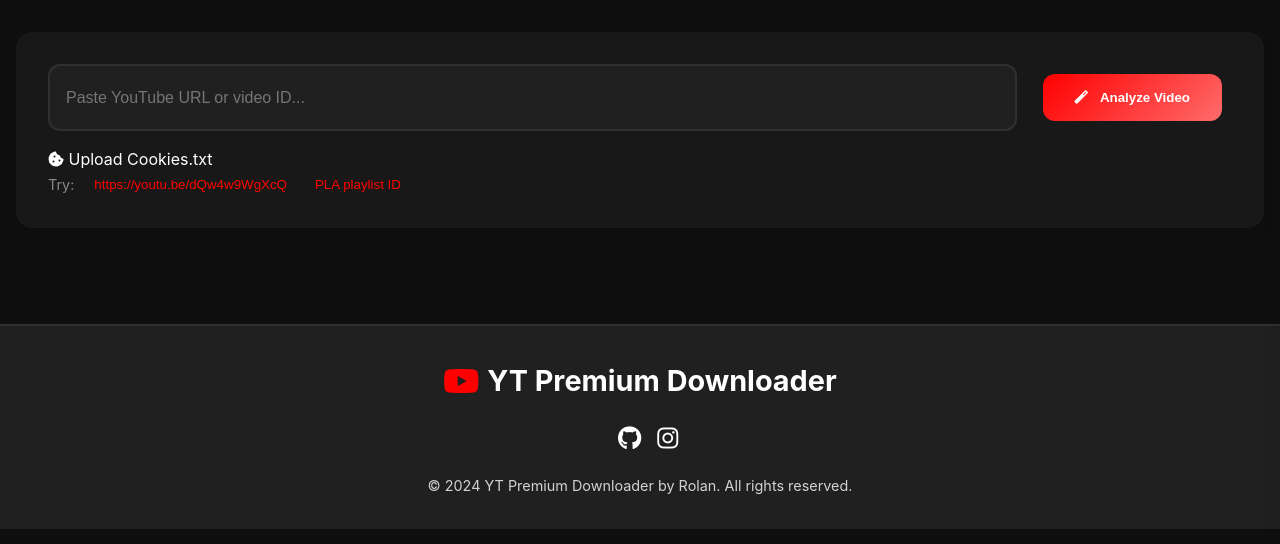
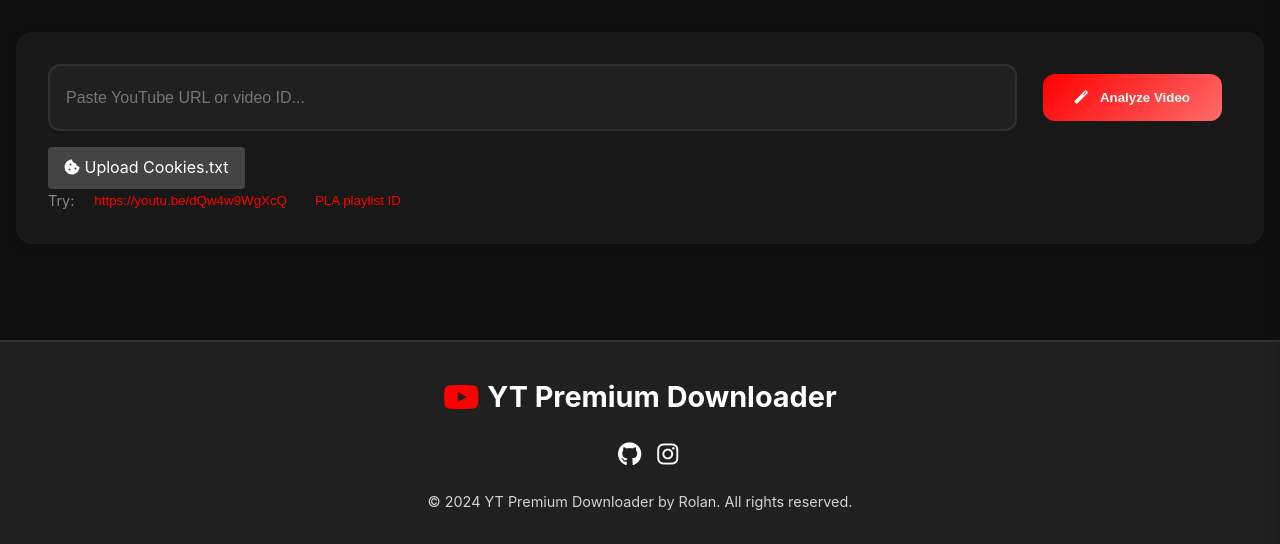
Before and after one commit to Mrtracker-new/YT-Downloader, a Python web app: template templates/index.html in a window 1280 px wide. Shown: the part 88-632 px from the top of the page. Run offline with Jinja, Linux system fonts and the light colour scheme; the template is opened without the code that fills it, so the values that code supplies are empty.

Commit message:
Update styles.css

```diff
--- a/static/styles.css
+++ b/static/styles.css
@@ -175,6 +175,29 @@
     background: var(--secondary);
   }
 
+.cookie-upload {
+    margin-top: 1rem;
+    display: flex;
+    align-items: center;
+    gap: 1rem;
+}
+
+.cookie-upload-label {
+    padding: 0.5rem 1rem;
+    background: #444;
+    border-radius: 4px;
+    cursor: pointer;
+    transition: background 0.2s;
+}
+
+.cookie-upload-label:hover {
+    background: #555;
+}
+
+.cookie-status {
+    font-size: 0.9rem;
+    color: #888;
+}
   /* ============================= */
   /*         Video Info            */
   /* ============================= */
```
